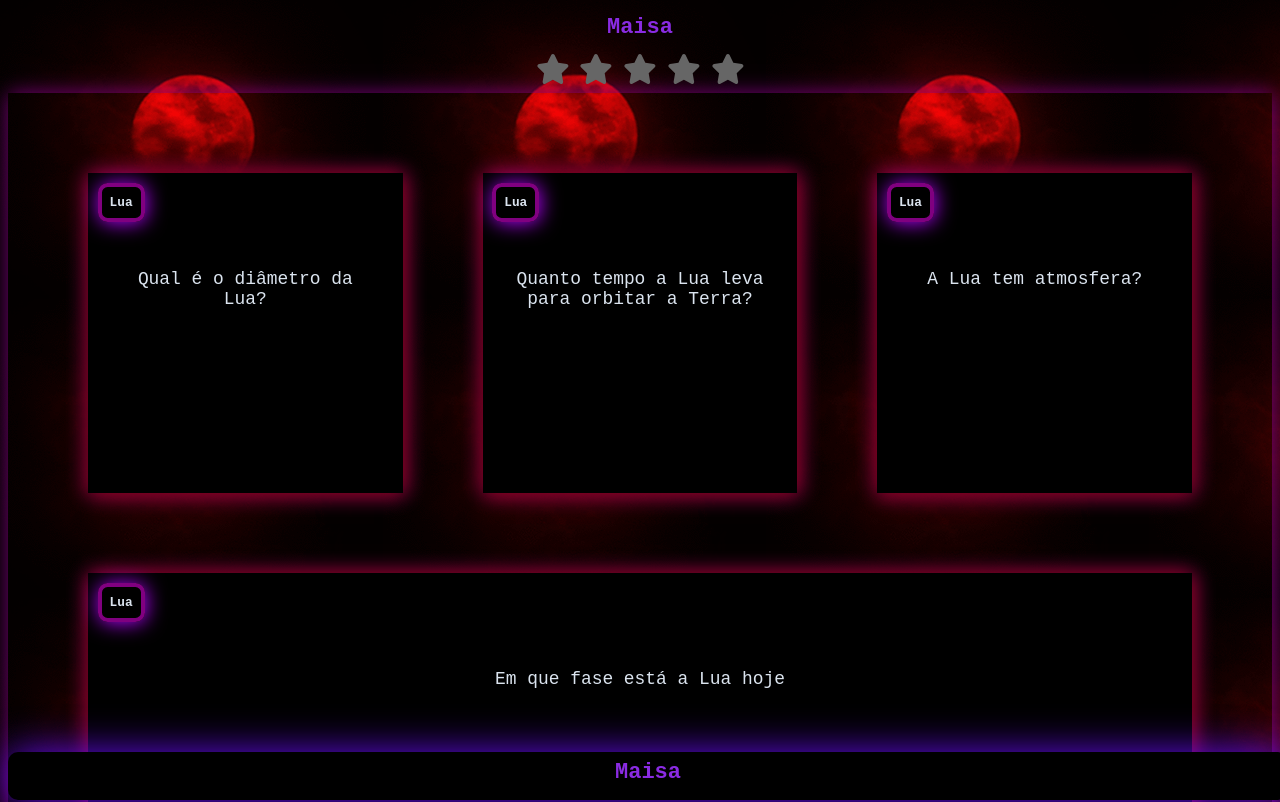
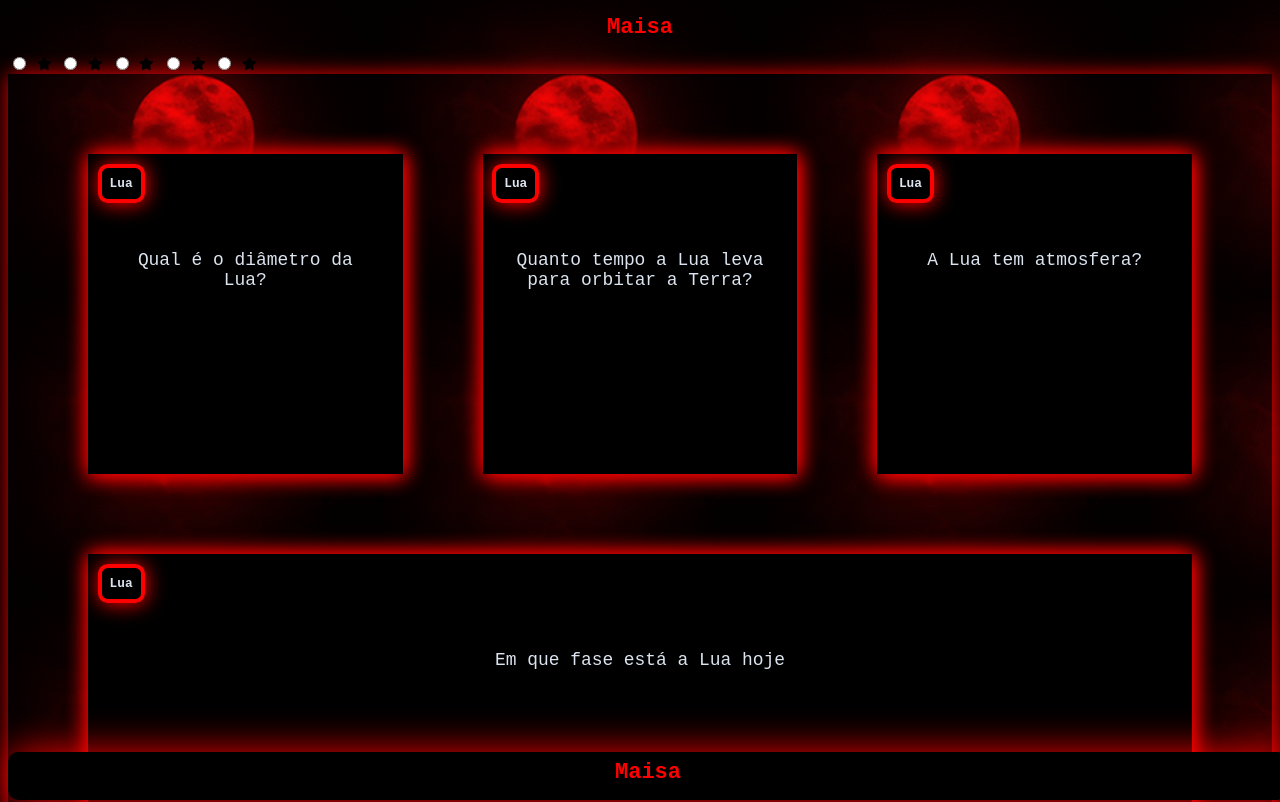
Before and after one commit to Maisa-macedo3/maisapaginainterativa, a plain HTML site: page index.html in a window 1280 px wide. Shown: the top 802 px of the page. Drawn offline with Linux system fonts and the light colour scheme.

Commit message:
Update style.css

```diff
--- a/style.css
+++ b/style.css
@@ -1,6 +1,6 @@
 :root {
     --text-color: #DBE4EF;
-    --card-front-color:black;
+    --card-front-color: black;
     --card-back-color: white;
 }
 
@@ -15,7 +15,7 @@ body {
     justify-content: space-between;
     padding: 4rem;
     gap: 3rem;
-    box-shadow: 1px 1px 20px purple;
+    box-shadow: 1px 1px 20px rgb(255, 0, 0); /* Roxo → Vermelho */
 }
 
 .cartao {
@@ -23,7 +23,7 @@ body {
     height: 20rem;
     flex-grow: 1;
     flex-basis: calc(33% - 6rem);
-    box-shadow: 1px 1px 20px purple;
+    box-shadow: 1px 1px 20px rgb(255, 0, 0); /* Roxo → Vermelho */
 }
 
 .cartao__conteudo {
@@ -32,12 +32,12 @@ body {
     height: 100%;
     transform-style: preserve-3d;
     transition: transform 300ms ease-in-out;
-    box-shadow: 1px 1px 20px rgb(139, 0, 0);
+    box-shadow: 1px 1px 20px rgb(255, 0, 0); /* Vermelho escuro → Vermelho puro */
 }
 
 .cartao__conteudo h3 {
     color: var(--text-color);
-    border: 4px solid purple;
+    border: 4px solid rgb(255, 0, 0); /* Roxo → Vermelho */
     text-align: left;
     padding: 0.5rem;
     position: absolute;
@@ -45,7 +45,7 @@ body {
     border-radius: 0.6rem;
     font-size: 1vw;
     backface-visibility: hidden;
-    box-shadow: 1px 1px 20px rgb(179, 0, 255);
+    box-shadow: 1px 1px 20px rgb(255, 0, 0); /* Roxo-azulado → Vermelho */
 }
 
 .cartao__conteudo p {
@@ -81,18 +81,18 @@ body {
 .cartao__conteudo__resposta {
     transform: rotateY(180deg);
     background-color: black;
-    border: 4px solid green;
+    border: 4px solid rgb(255, 0, 0); /* Verde → Vermelho */
 }
 
 footer {
     background-color: black;
-    color: blueviolet;;
+    color: rgb(255, 0, 0); /* Azul-violeta → Vermelho */
     font-size: larger;
     position: fixed;
     bottom: 0;
     width: 100%;
     height: 3rem;
-    filter: drop-shadow(1px 1px 20px rgb(105, 10, 248));
+    filter: drop-shadow(1px 1px 20px rgb(255, 0, 0)); /* Roxo-azulado → Vermelho */
     border-radius: 10px;
     font-family: monospace;
     font-size: 22px;
@@ -109,26 +109,22 @@ footer p {
 }
 
 @media (max-width: 560px) {
-
     body {
         background: url('bg-mobile.webp'), no-repeat cover;
     }
-
     .cartao {
         flex: 1 0 calc(100% - 1rem)
     }
-
     .cartao__conteudo h3 {
         font-size: 3vw;
     }
-
     .cartao__conteudo p {
         font-size: 3.8vw;
     }
 }
 
-h1{
-    color: blueviolet;
+h1 {
+    color: rgb(255, 0, 0); /* Azul-violeta → Vermelho */
     font-size: larger;
     text-align: center;
     font-family: monospace;
@@ -142,180 +138,18 @@ h1{
     left: calc(100% - 20px);
     width: 50px;
     height: 50px;
-    background: green;
+    background: rgb(255, 0, 0); /* Verde → Vermelho */
     border-radius: 50%;
     animation: ball-move8234 3s ease-in-out 1s infinite alternate;
-  }
+}
 
-  .ball::after {
-    position: absolute;
-    content: '';
-    top: 25px;
-    right: 5px;
-    width: 5px;
-    height: 5px;
-    background: #000;
-    border-radius: 50%;
-  }
-
-  .bar {
+.bar {
     width: 200px;
     height: 12.5px;
-    background: purple;
+    background: rgb(255, 0, 0); /* Roxo → Vermelho */
     border-radius: 30px;
     transform: rotate(-15deg);
     animation: up-down6123 3s ease-in-out 1s infinite alternate;
-  }
+}
 
-  @keyframes up-down6123 {
-    from {
-      transform: rotate(-15deg);
-    }
-
-    to {
-      transform: rotate(15deg);
-    }
-  }
-
-  @keyframes ball-move8234 {
-    from {
-      left: calc(100% - 40px);
-      transform: rotate(360deg);
-    }
-
-    to {
-      left: calc(0% - 20px);
-      transform: rotate(0deg);
-    }
-  }
-
-
-
-  /* From Uiverse.io by elijahgummer */
-.radio {
-    display: flex;
-    justify-content: center;
-    gap: 10px;
-  }
-
-  .radio > input {
-    position: absolute;
-    appearance: none;
-  }
-
-  .radio > label {
-    cursor: pointer;
-    font-size: 30px;
-    position: relative;
-    display: inline-block;
-    transition: transform 0.3s ease;
-  }
-
-  .radio > label > svg {
-    fill: #666;
-    transition: fill 0.3s ease;
-  }
-
-  .radio > label::before,
-  .radio > label::after {
-    content: "";
-    position: absolute;
-    width: 6px;
-    height: 6px;
-    background-color: #ff9e0b;
-    border-radius: 50%;
-    opacity: 0;
-    transform: scale(0);
-    transition:
-      transform 0.4s ease,
-      opacity 0.4s ease;
-    animation: particle-explosion 1s ease-out;
-  }
-
-  .radio > label::before {
-    top: -15px;
-    left: 50%;
-    transform: translateX(-50%) scale(0);
-  }
-
-  .radio > label::after {
-    bottom: -15px;
-    left: 50%;
-    transform: translateX(-50%) scale(0);
-  }
-
-  .radio > label:hover::before,
-  .radio > label:hover::after {
-    opacity: 1;
-    transform: translateX(-50%) scale(1.5);
-  }
-
-  .radio > label:hover {
-    transform: scale(1.2);
-    animation: pulse 0.6s infinite alternate;
-  }
-
-  /* Star glow and animation on hover */
-  .radio > label:hover > svg {
-    fill: #ff9e0b;
-    filter: drop-shadow(0 0 15px rgba(255, 158, 11, 0.9));
-    animation: shimmer 1s ease infinite alternate;
-  }
-
-  .radio > input:checked + label > svg {
-    fill: #ff9e0b;
-    filter: drop-shadow(0 0 15px rgba(255, 158, 11, 0.9));
-    animation: pulse 0.8s infinite alternate;
-  }
-
-  .radio > input:checked + label ~ label > svg,
-  .radio > input:checked + label > svg {
-    fill: #ff9e0b; /* Highlight the stars */
-  }
-
-  @keyframes pulse {
-    0% {
-      transform: scale(1);
-    }
-    100% {
-      transform: scale(1.1);
-    }
-  }
-
-  @keyframes particle-explosion {
-    0% {
-      opacity: 0;
-      transform: scale(0.5);
-    }
-    50% {
-      opacity: 1;
-      transform: scale(1.2);
-    }
-    100% {
-      opacity: 0;
-      transform: scale(0.5);
-    }
-  }
-
-  @keyframes shimmer {
-    0% {
-      filter: drop-shadow(0 0 10px rgba(255, 158, 11, 0.5));
-    }
-    100% {
-      filter: drop-shadow(0 0 20px rgba(255, 158, 11, 1));
-    }
-  }
-
-  .radio > input:checked + label:hover,
-  .radio > input:checked + label:hover ~ label {
-    fill: #e58e09;
-  }
-
-  .radio > label:hover,
-  .radio > label:hover ~ label {
-    fill: #ff9e0b;
-  }
-
-  .radio input:checked ~ label svg {
-    fill: #ffa723;
-  }
+/* Restante do CSS (animações e rádio) permanece igual */
```
